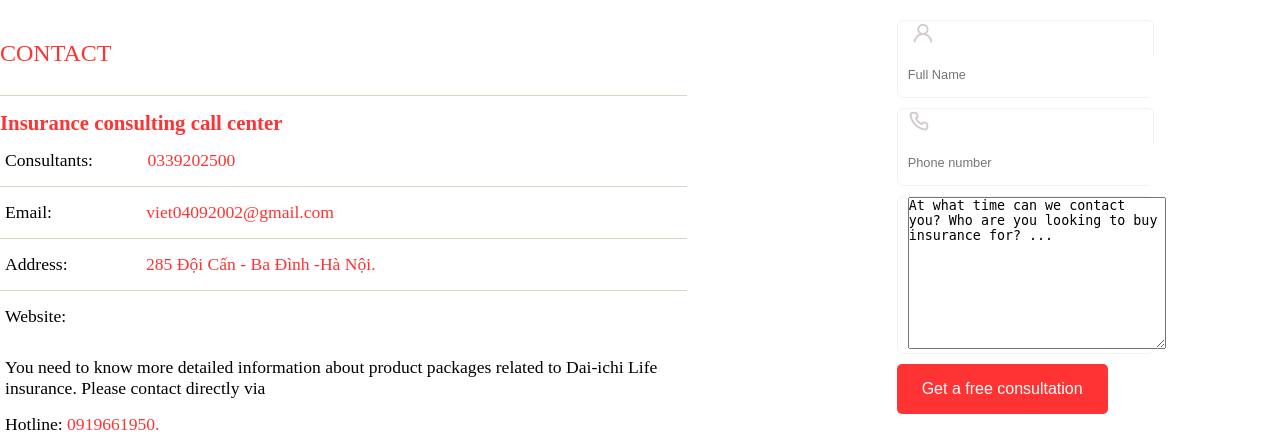
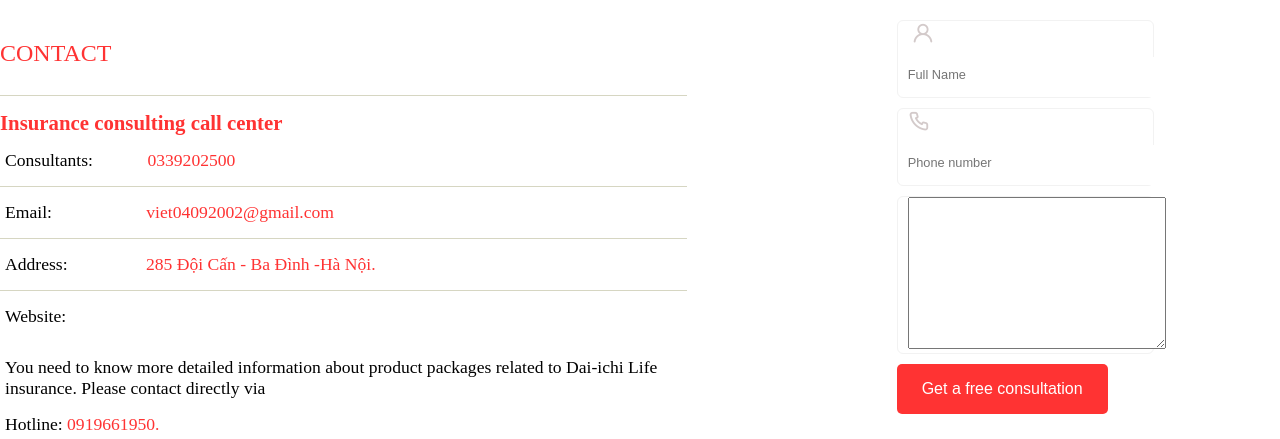
Before and after one commit to TanhLv/project-HT, a PHP site: page /contact.php in a window 1280 px wide. Shown: the part 519-958 px from the top of the page. Run offline with PHP 8.4, Linux system fonts and the light colour scheme.

Commit message:
đã hoàn thành

```diff
--- a/contact.php
+++ b/contact.php
@@ -111,7 +111,7 @@ if(!empty($_POST)){
                             </div>
 
                             <div class="contact__footer--phone">
-                                <textarea name="note" id="" cols="30" rows="10">At what time can we contact you? Who are you looking to buy insurance for? ...</textarea>
+                                <textarea name="note" id="" cols="30" rows="10"></textarea>
                             </div>
 
                             <div>
```
